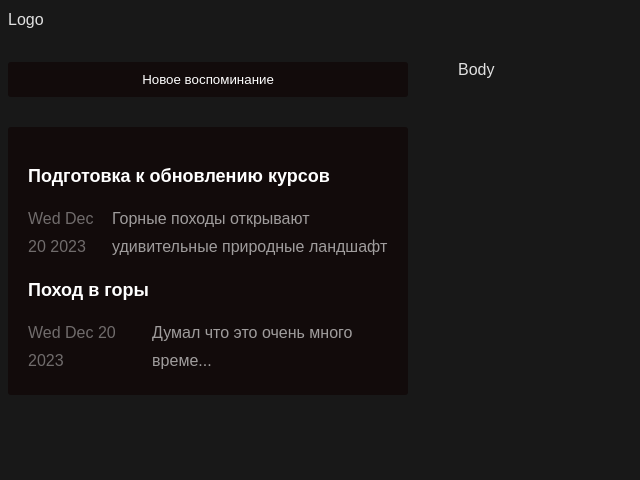
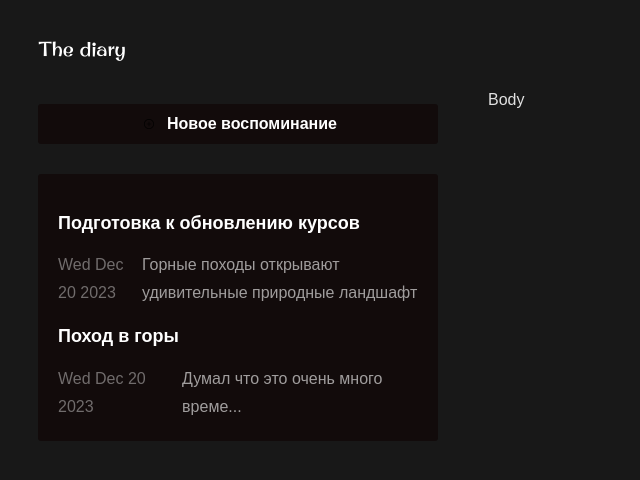
Before and after one commit to tolkunio/the-diary, a React (Vite) app: page / in a window 1280 px wide. Shown: the top 480 px of the page, without its empty margins (0-640 px from the left). Built offline with nearby package versions, Linux system fonts and the light colour scheme.

Commit message:
-добавила svg

```diff
--- a/src/App.css
+++ b/src/App.css
@@ -1,3 +1,4 @@
 .app{
     display: flex;
+    padding: 30px;
 }
--- a/src/components/CardAddButton/CardAddButton.jsx
+++ b/src/components/CardAddButton/CardAddButton.jsx
@@ -3,7 +3,10 @@ import {CardButton} from "../Card/CardButton/CardButton.jsx";
 export const CardAddButton = () => {
 	return (
 		<div>
-			<CardButton classname={s.cardAdd}> Новое воспоминание</CardButton>
+			<CardButton classname={s.cardAdd}>
+				<img  className={s.plus} src={'/plus.svg'} alt={'logo'}/>
+				Новое воспоминание
+			</CardButton>
 		</div>
 	);
 };
--- a/src/components/CardAddButton/CardAddButton.module.css
+++ b/src/components/CardAddButton/CardAddButton.module.css
@@ -1,4 +1,15 @@
-.cardAdd{
+.cardAdd {
     padding: 10px;
-    text-align: center;
+    display: flex;
+    align-items: center;
+    justify-content: center;
+    gap: 8px;
+    font-size: 16px;
+    font-style: normal;
+    font-weight: 600;
+    line-height: normal;
 }
+.plus{
+    width: 10px;
+    padding: 5px;
+}
--- a/src/components/Header/Header.jsx
+++ b/src/components/Header/Header.jsx
@@ -2,7 +2,7 @@ import s from './Header.module.css';
 export const Header = () => {
 	return (
 		<div className={s.header}>
-			Logo
+			<img className={s.logo} src={'/logo.svg'} alt='logo'/>
 		</div>
 	);
 };
--- a/src/components/Header/Header.module.css
+++ b/src/components/Header/Header.module.css
@@ -1,3 +1,5 @@
 .header{
 
 }
+.logo{
+}
```
Also changed, not shown: public/logo.svg (added), public/plus.svg (added).
